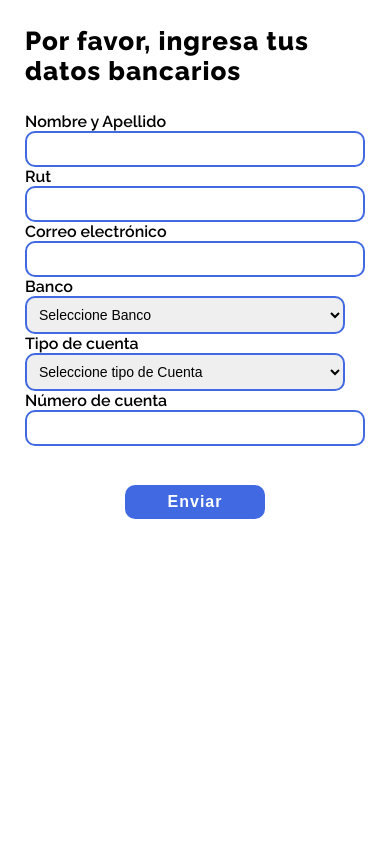
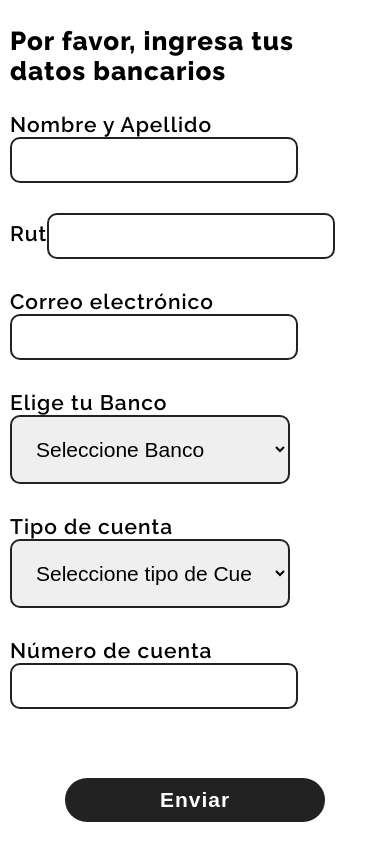
Before and after one commit to irenemonzon/form_citiapp, a React (Create React App) app: page / in a window 390 px wide. Built offline with nearby package versions, Linux system fonts and the light colour scheme.

Commit message:
cambiando colores a negro y agrandando textos

```diff
--- a/src/App.css
+++ b/src/App.css
@@ -9,12 +9,16 @@
 .bankform {
   display: flex;
   flex-direction: column;
-  width: 80%;
   align-items: center;
 }
 
 .items-container {
   align-items: center;
+}
+
+.container-title {
+  align-items: center;
+  width: 70%;
 }
 
 .title {
@@ -24,27 +28,38 @@
 }
 
 .H3 {
-  font-size: 16px;
+  font-size: 21px;
   font-weight: 600;
   margin-bottom: 0;
   margin-top: 20px;
+  letter-spacing: 1px;
 }
 
 .input {
-  border: 2px solid royalblue;
+  border: 2px solid #222222;
   border-radius: 10px;
-  font-size: 14px;
-  padding: 8px;
+  font-size: 16px;
+  padding: 12px;
+  width: 340px;
+  margin-bottom: 30px;
+}
+
+.select {
+  border: 2px solid #222222;
+  border-radius: 10px;
+  font-size: 21px;
+  padding: 20px;
   width: 320px;
+  margin-bottom: 30px;
 }
 
 .Btn{
-  background-color: royalblue;
+  background-color: #222222;
   border: none;
-  border-radius: 10px;
-  padding: 8px;
-  width: 140px;
-  font-size: 16px;
+  border-radius: 25px;
+  padding: 10px;
+  width: 260px;
+  font-size: 21px;
   font-weight: bold;
   text-align: center;
   color: #FFFFFF;
@@ -54,4 +69,52 @@
 
 @media (max-width:640px) {
 
+
+  .bankform {
+    display: flex;
+    flex-direction: column;
+    align-items: center;
+  }
+
+  .items-container {
+    align-items: center;
+  }
+
+  .container-title {
+    align-items: center;
+    width: 90%;
+    margin-left: 10px;
+  }
+
+  .title {
+    font-size: 26px;
+    font-weight: 800;
+    letter-spacing: 1px;
+  }
+
+  .H3 {
+    font-size: 21px;
+    font-weight: 600;
+    margin-bottom: 0;
+    margin-top: 20px;
+    letter-spacing: 1px;
+  }
+
+  .input {
+    border: 2px solid #222222;
+    border-radius: 10px;
+    font-size: 16px;
+    padding: 12px;
+    width: 260px;
+    margin-bottom: 30px;
+  }
+
+  .select {
+    border: 2px solid #222222;
+    border-radius: 10px;
+    font-size: 21px;
+    padding: 20px;
+    width: 280px;
+    margin-bottom: 30px;
+  }
 }
--- a/src/component/Form/Form.jsx
+++ b/src/component/Form/Form.jsx
@@ -37,7 +37,7 @@ const AddForm = () => {
   return (
     <form className="bankform" onSubmit={addform}>
       <section>
-        <div>
+        <div className="container-title">
           <p className="title">Por favor, ingresa tus datos bancarios</p>
           <label htmlFor="Name and Lastname" className="H3">Nombre y Apellido</label>
           <input
@@ -63,8 +63,8 @@ const AddForm = () => {
             onChange={(e) => setEmail(e.currentTarget.value)}
           />
           <br />
-          <label className="H3">Banco</label>
-          <select className="input" value={bank}
+          <label className="H3">Elige tu Banco</label>
+          <select className="select" value={bank}
             onChange={(e) => setBank((e.currentTarget.value))}>
             <option value={-1}>Seleccione Banco</option>
             {
@@ -76,7 +76,7 @@ const AddForm = () => {
           </select>
           <br />
           <label className="H3">Tipo de cuenta</label>
-          <select className="input" value={typeAccount}
+          <select className="select" value={typeAccount}
             onChange={(e) => setTypeAccount((e.currentTarget.value))}>
             <option value={-1}>Seleccione tipo de Cuenta</option>
             {
```
